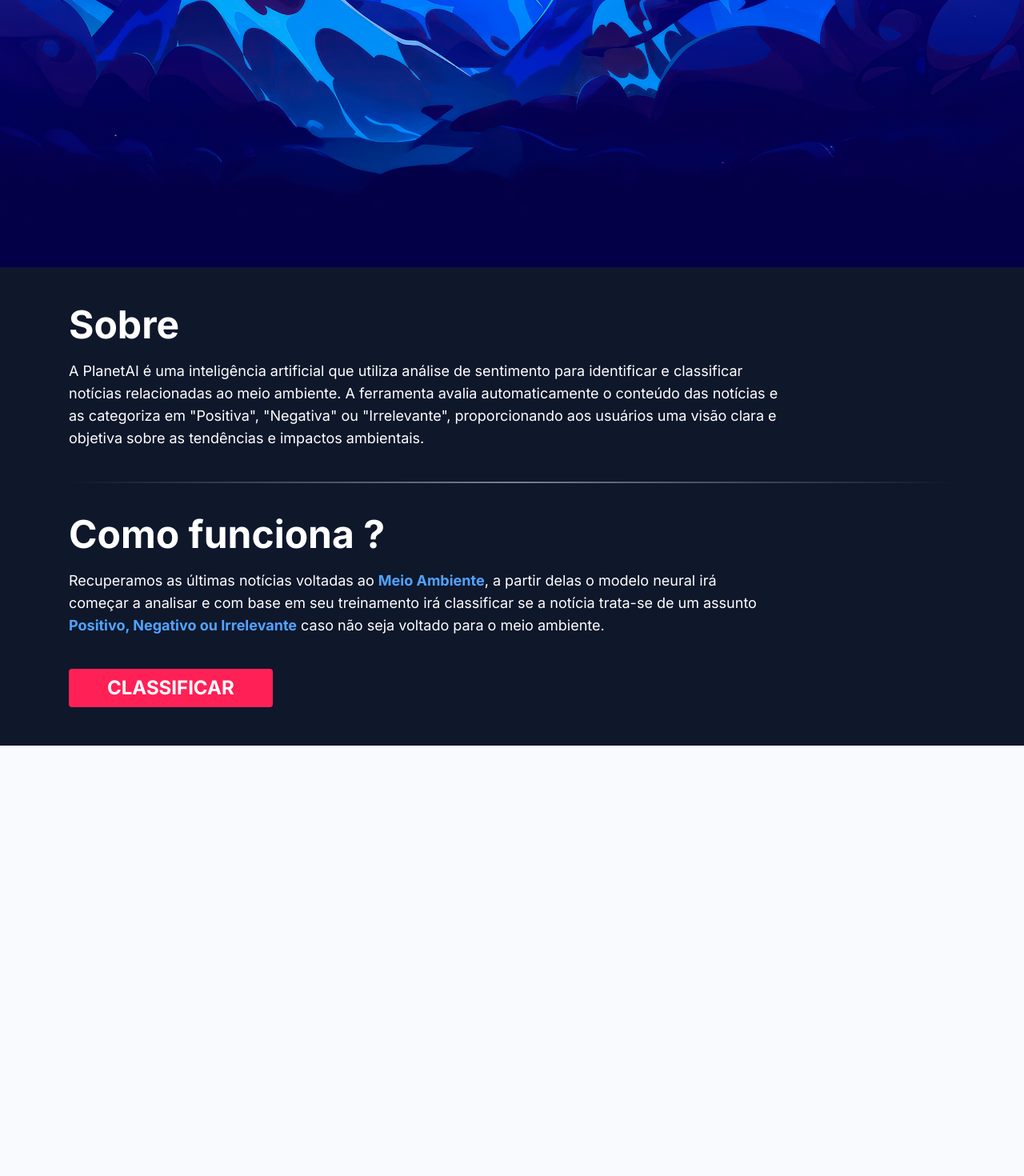
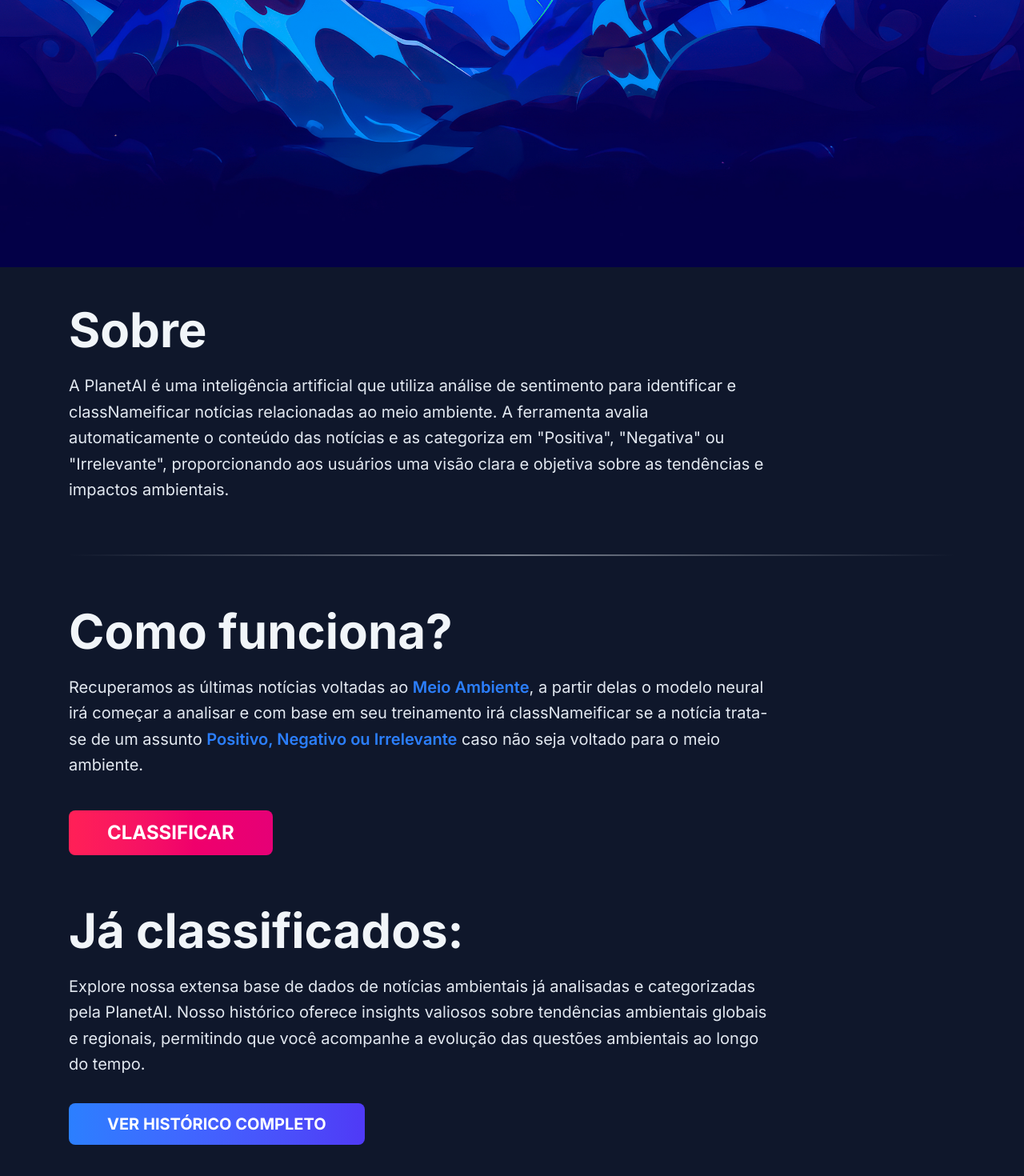
Before and after one commit to micher12/planetai, a Next.js app in the folder website/: page / in a window 1280 px wide. Shown: the part 466-1936 px from the top of the page at 80% size. Before the commit the page ends 1398 px from the top, so only its background shows below. Built offline with nearby package versions, Linux system fonts and the light colour scheme.

Commit message:
update: website fix interface

```diff
--- a/website/src/app/classify/page.tsx
+++ b/website/src/app/classify/page.tsx
@@ -102,17 +102,17 @@
         <Header />
         <main className="min-h-screen bg-slate-900 text-white py-32">
             <div className="container">
-                <h2 className="text-3xl font-bold">Classificador</h2>
+                <h2 className="text-3xl font-bold md:text-5xl fadeIn">Classificador de notícias</h2>
 
                 {status && <h2 className={`${loading && "shiny-text"}`}>{status}</h2>}
 
-                <div onClick={classify} className="bg-blue-600 hover:bg-blue-500 w-fit font-bold text-xl rounded-lg px-6 py-1 mt-10 cursor-pointer scale mytransition">Começar!</div>
+                <div onClick={classify} className="bg-blue-600 hover:bg-blue-500 w-fit font-bold text-xl sm:text-2xl rounded-lg px-6 py-1 sm:px-12 sm:py-2 mt-10 cursor-pointer scale mytransition fadeIn">Classificar!</div>
 
                 {(loading && !noticias) && <Skeleton type="news" />}
                 {noticias &&
                     <>
-                    <h2 className="text-3xl font-bold w-full mt-10">Últimas notícias classificadas: </h2>
-                    <div className="flex w-full flex-wrap justify-start gap-8 mt-10">
+                    <h2 className="text-3xl font-bold w-full mt-12 sm:mt-18 fadeIn">Últimas notícias classificadas: </h2>
+                    <div className="flex w-full flex-wrap justify-start gap-8 mt-8">
                         {noticias.map((noticia,index)=>{
                             let text_color;
                             let text_background;
@@ -140,7 +140,8 @@
                                     })
                                     }}
                                     key={index}
-                                    className="singleItem mytransition flex flex-col gap-3 p-5 bg-slate-800 rounded-xl text-white cursor-pointer scale border-slate-700 border hover:bg-slate-700 hover:border-slate-600 shadow-md hover:shadow-lg"
+                                    style={{animationDuration: `${(index * 0.2)+1}s`}}
+                                    className="singleItem mytransition flex flex-col gap-3 p-5 bg-slate-800 rounded-xl text-white cursor-pointer scale border-slate-700 border hover:bg-slate-700 hover:border-slate-600 shadow-md hover:shadow-lg fadeIn"
                                 >
                                     <h2 className="text-lg font-semibold text-gray-100 hover:text-white line-clamp-4">
                                         {noticia.title}
--- a/website/src/app/page.tsx
+++ b/website/src/app/page.tsx
@@ -35,15 +35,36 @@
       </main>
       <section id="sobre" className=" bg-slate-900 text-white py-12">
         <div className="container">
-          <h2 className="text-3xl sm:text-5xl font-bold mb-1">Sobre</h2>
-          <p className="text-lg mt-5 w-4/5">A PlanetAI é uma inteligência artificial que utiliza análise de sentimento para identificar e classificar notícias relacionadas ao meio ambiente. A ferramenta avalia automaticamente o conteúdo das notícias e as categoriza em "Positiva", "Negativa" ou "Irrelevante", proporcionando aos usuários uma visão clara e objetiva sobre as tendências e impactos ambientais. </p>
 
-          <div className="w-full h-0.5 bg-gradient-to-r from-transparent via-slate-200/50 to-transparent my-10 rounded-xl"></div>
+            <h2 className="text-4xl md:text-6xl font-bold mb-6 text-slate-100">Sobre</h2>
+            <p className="text-lg md:text-xl mt-5 md:w-4/5 leading-relaxed text-slate-200">
+            A PlanetAI é uma inteligência artificial que utiliza análise de sentimento para identificar e classNameificar notícias relacionadas ao meio ambiente. A ferramenta avalia automaticamente o conteúdo das notícias e as categoriza em "Positiva", "Negativa" ou "Irrelevante", proporcionando aos usuários uma visão clara e objetiva sobre as tendências e impactos ambientais.
+            </p>
 
-          <h2 className="text-3xl sm:text-5xl font-bold mb-1">Como funciona ?</h2>
-          <p className="text-lg mt-5 w-4/5">Recuperamos as últimas notícias voltadas ao <b className="text-blue-400">Meio Ambiente</b>, a partir delas o modelo neural irá começar a analisar e com base em seu treinamento irá classificar se a notícia trata-se de um assunto <b className="text-blue-400">Positivo, Negativo ou Irrelevante</b> caso não seja voltado para o meio ambiente.</p>
 
-          <a href="/classify" className="block bg-rose-500 hover:bg-rose-600 mytransition scale w-fit text-center px-12 rounded py-2 mt-10 font-bold text-2xl cursor-pointer uppercase">Classificar</a>
+            <div className="w-full pt-0.5 my-2 rounded-xl bg-gradient-to-r from-transparent via-slate-200/50 to-transparent my-16"></div>
+
+            <h2 className="text-4xl md:text-6xl font-bold mb-6 text-slate-100">Como funciona?</h2>
+            <p className="text-lg md:text-xl mt-5 md:w-4/5 leading-relaxed text-slate-200">
+            Recuperamos as últimas notícias voltadas ao <span className="text-blue-500 font-semibold">Meio Ambiente</span>, a partir delas o modelo neural irá começar a analisar e com base em seu treinamento irá classNameificar se a notícia trata-se de um assunto <span className="text-blue-500 font-semibold">Positivo, Negativo ou Irrelevante</span> caso não seja voltado para o meio ambiente.
+            </p>
+
+
+            <a href="/classify" className="inline-block bg-gradient-to-r from-rose-500 to-pink-600 text-white font-bold text-xl md:text-2xl uppercase px-12 py-3 rounded-lg mt-10 mytransition scale hover:shadow-lg">
+            Classificar
+            </a>
+
+
+            <h2 className="text-4xl md:text-6xl font-bold mb-6 mt-16 text-slate-100">Já classificados:</h2>
+            <p className="text-lg md:text-xl mt-5 md:w-4/5 leading-relaxed text-slate-200">
+            Explore nossa extensa base de dados de notícias ambientais já analisadas e categorizadas pela PlanetAI. Nosso histórico oferece insights valiosos sobre tendências ambientais globais e regionais, permitindo que você acompanhe a evolução das questões ambientais ao longo do tempo.
+            </p>
+
+
+            <a href="/results" className="inline-block bg-gradient-to-r from-blue-500 to-indigo-600 text-white font-bold text-xl uppercase px-12 py-3 rounded-lg mt-8 mytransition scale hover:shadow-lg">
+            Ver Histórico Completo
+            </a>
+
         </div>
       </section>
     </>
--- a/website/src/app/results/page.tsx
+++ b/website/src/app/results/page.tsx
@@ -54,7 +54,7 @@
       irrelevante: 0,
       negativa: 0,
       positiva: 0,
-      total: 5,
+      total: 0,
     });
 
     const configChart1: ChartConfiguration =
@@ -178,7 +178,6 @@
             const description = new Set(noticias.map(n => n.description_noticia));
 
             const preAllData: noticia[] = thisData.allData;
-            console.log(preAllData)
 
             const newAllData = preAllData.filter((noticia)=>{
                 return (
@@ -198,7 +197,13 @@
     },[]);
 
     useEffect(()=>{
+        console.log(top5)
+    },[top5])
+
+    useEffect(()=>{
         if(data){
+            setTop5(prev=> ({...prev, total: data.length}));
+
             data.map((val)=>{
 
                 if(val.class_noticia == "Positiva"){
@@ -242,14 +247,14 @@
         <Header />
         <main className="min-h-screen bg-slate-900 text-white py-32">
             <div className="container">
-                <h2 className="text-3xl font-bold">Histórico de Notícias: </h2>
+                <h2 className="text-3xl font-bold fadeIn">Histórico de Notícias: </h2>
                 {data &&
                 <>
                     <div className="chart-container">
-                        <div className="chart-card">
+                        <div className="chart-card fadeIn">
                             <canvas id="top5noticias"></canvas>
                         </div>
-                        <div className="chart-card">
+                        <div className="chart-card fadeIn">
                             <canvas id="acquisitions"></canvas>
                         </div>
                     </div>
@@ -284,7 +289,8 @@
                                 })
                                 }}
                                 key={index}
-                                className="singleItem mytransition flex flex-col gap-3 p-5 bg-slate-800 rounded-xl text-white cursor-pointer scale border-slate-700 border hover:bg-slate-700 hover:border-slate-600 shadow-md hover:shadow-lg"
+                                style={{animationDuration: `${(index * 0.12)+1}s`}}
+                                className="singleItem mytransition flex flex-col gap-3 p-5 bg-slate-800 rounded-xl text-white cursor-pointer scale border-slate-700 border hover:bg-slate-700 hover:border-slate-600 shadow-md hover:shadow-lg fadeIn"
                             >
                                 <h2 className="text-lg font-semibold text-gray-100 hover:text-white line-clamp-4">
                                     {noticia.title_noticia}
@@ -305,8 +311,8 @@
 
                       {(showAll && allData) &&
                         <>
-                            <div className="w-full pt-0.5 bg-slate-600 rounded-xl"></div>
-                            <h2 className="w-full text-3xl font-bold">Restante das notícias</h2>
+                            <div className="w-full pt-0.5 my-2 rounded-xl bg-gradient-to-r from-transparent via-slate-200/50 to-transparent"></div>
+                            <h2 className="w-full text-3xl font-bold fadeIn">Restante das notícias</h2>
 
                             {allData.map((noticia, index) => {
 
@@ -336,7 +342,8 @@
                                         })
                                         }}
                                         key={index}
-                                        className="singleItem mytransition flex flex-col gap-3 p-5 bg-slate-800 rounded-xl text-white cursor-pointer scale border-slate-700 border hover:bg-slate-700 hover:border-slate-600 shadow-md hover:shadow-lg"
+                                        style={{animationDuration: `${(index * 0.1)+1}s`}}
+                                        className="singleItem mytransition flex flex-col gap-3 p-5 bg-slate-800 rounded-xl text-white cursor-pointer scale border-slate-700 border hover:bg-slate-700 hover:border-slate-600 shadow-md hover:shadow-lg fadeIn"
                                     >
                                         <h2 className="text-lg font-semibold text-gray-100 hover:text-white line-clamp-4">
                                             {noticia.title_noticia}
--- a/website/src/components/Header.tsx
+++ b/website/src/components/Header.tsx
@@ -18,6 +18,8 @@
             const width = window.innerWidth;
             if(width <= 650){
                 setMobile(true);
+                monileIsOpen && openMenu();
+                setMobileIsOpen(false);
             }else{
                 setMobile(false);
             }
@@ -47,7 +49,7 @@
 
         if(id === "" && path === "/"){
             window.scrollTo({top: 0, behavior: "smooth"});
-            openMenu();
+            monileIsOpen && openMenu();
             return
         }else if(path !== "/"){
             window.location.href = "/";
@@ -58,7 +60,7 @@
 
         if(element){
             element.scrollIntoView({behavior: "smooth"});
-            openMenu();
+            monileIsOpen && openMenu();
         }
 
     }
```
Lines whose indentation alone changed are shown as unchanged.
